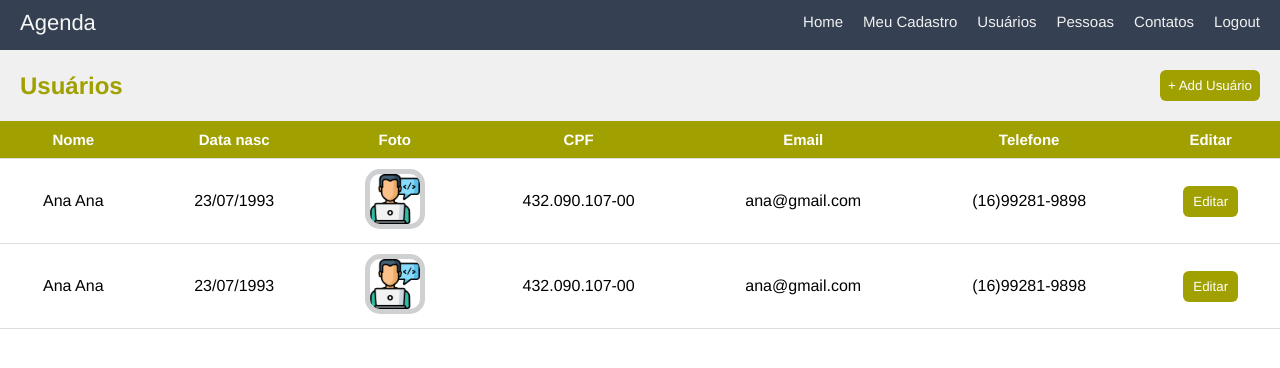
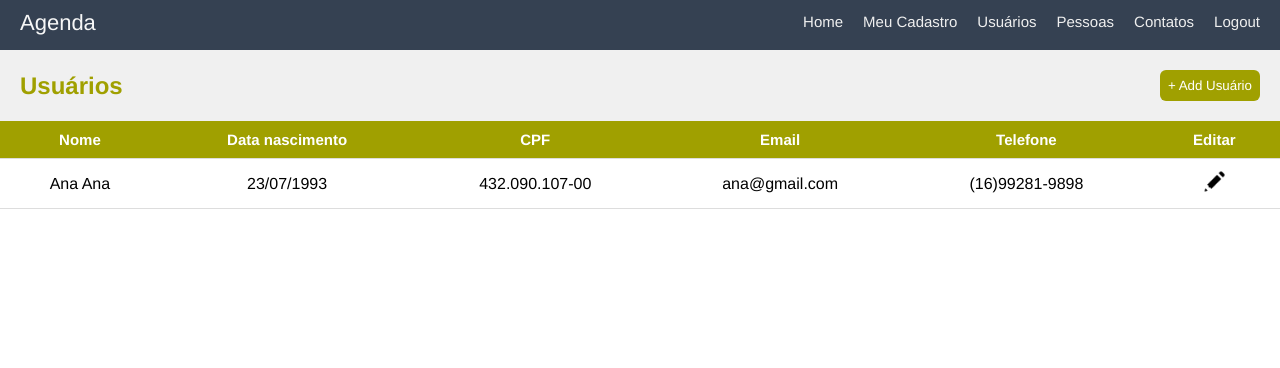
Before and after one commit to DandaraF/controle_agenda_pessoal, a Vue app: page /usuarios in a window 1280 px wide. Shown: the top 368 px of the page. Built offline with nearby package versions, Linux system fonts and the light colour scheme.

Commit message:
create router for edit user

```diff
--- a/src/components/Button.vue
+++ b/src/components/Button.vue
@@ -32,9 +32,9 @@ button{
  button:nth-child(1){
   background-color: rgb(160, 160, 0);
 }
- button:nth-child(2){
+ /* button:nth-child(2){
   background-color: #f80000;
-}
+} */
 
 /* .add_new{
   padding: 10px 20px;
--- a/src/router/index.js
+++ b/src/router/index.js
@@ -25,6 +25,16 @@ const routes = [
     component: () => import(/* webpackChunkName: "users" */ '../views/Users.vue')
   },
   {
+    path: '/usuarios/editar',
+    name: 'user_edit',
+    component: () => import(/* webpackChunkName: "user_edit" */ '../views/users/EditUser.vue')
+  },
+  {
+    path: '/usuarios/cadastrar',
+    name: 'user_register',
+    component: () => import(/* webpackChunkName: "user_register" */ '../views/users/RegisterUser.vue')
+  },
+  {
     path: '/pessoas',
     name: 'people',
     component: () => import(/* webpackChunkName: "people" */ '../views/People.vue')
@@ -36,6 +46,7 @@ const routes = [
   },
 
 
+
 ]
 
 const router = createRouter({
--- a/src/views/People.vue
+++ b/src/views/People.vue
@@ -40,8 +40,6 @@
     </div>
   </div>
 
-
-
   </div>
  </template>
 
@@ -67,7 +65,6 @@ h2{
 
 #search{
   width: 25px;
-
 }
 
 .content-people-header{
@@ -118,9 +115,7 @@ th,td{
   word-break: break-all;
   text-align: center;
 }
-td{
-  min-width: 160px;
-}
+
 
 .address{
   max-width: 350px;
--- a/src/views/Users.vue
+++ b/src/views/Users.vue
@@ -1,11 +1,10 @@
 <template>
   <div class="container-users">
   <div class="table">
+
     <div class="table_header">
       <h2>Usuários</h2>
-
       <Button text_button="+ Add Usuário"/>
-
     </div>
 
     <div class="table_section">
@@ -13,8 +12,7 @@
         <thead>
           <tr>
             <th>Nome</th>
-            <th>Data nasc</th>
-            <th>Foto</th>
+            <th class="birthday">Data nascimento</th>
             <th>CPF</th>
             <th>Email</th>
             <th>Telefone</th>
@@ -25,28 +23,20 @@
           <tr>
             <td>Ana Ana</td>
             <td>23/07/1993</td>
-            <td><img src="../../public/img/avatar.png" alt=""></td>
             <td>432.090.107-00</td>
             <td>ana@gmail.com</td>
             <td>(16)99281-9898</td>
-            <td><Button text_button="Editar"/></td>
-          </tr>
 
-          <tr>
-            <td>Ana Ana</td>
-            <td>23/07/1993</td>
-            <td><img src="../../public/img/avatar.png" alt=""></td>
-            <td>432.090.107-00</td>
-            <td>ana@gmail.com</td>
-            <td>(16)99281-9898</td>
-            <td><Button text_button="Editar"/></td>
+            <td>
+              <router-link  to="/usuarios/editar" id="edit_user" >
+               <img class="icon-edit" src="../../public/img/edit.png" alt="Editar">
+              </router-link>
+            </td>
           </tr>
         </tbody>
       </table>
     </div>
   </div>
-
-
 
   </div>
  </template>
@@ -85,7 +75,6 @@ h2{
   color: #000;
 }
 
-
 .table_section{
   height: 500px;
   overflow: auto;
@@ -93,14 +82,11 @@ h2{
 
 table{
   width: 100%;
-  /* table-layout: fixed; */
   min-width: 900px;
   border-collapse: collapse;
 }
 
 thead th{
-  /* position: sticky; */
-  /* top:0; */
   background-color: rgb(160, 160, 0);
   color: #fff;
   font-size: 15px;
@@ -112,18 +98,10 @@ th,td{
   text-align: center;
 }
 
-td img{
-  height: 60px;
-  width: 60px;
-  object-fit: cover;
-  border-radius: 15px;
-  border: 5px solid #ced0d2;
-}
-
 tr:hover td{
   color: #8ca01bfb;
-  cursor: pointer;
   background-color: #8ca01b09;
+  cursor: context-menu;
 }
 ::placeholder{
   color:#8ca01bd2;
@@ -133,6 +111,14 @@ tr:hover td{
   height: 5px;
   width: 5px;
 }
+.icon-edit{
+  width: 25px;
+}
+
+.icon-edit:hover{
+  opacity: 0.7;
+}
+
 
 
 
--- /dev/null
+++ b/src/views/users/EditUser.vue
@@ -0,0 +1,11 @@
+<template>
+    editar
+</template>
+
+<script>
+export default {
+  name: 'EditUser',
+
+}
+
+</script>
--- /dev/null
+++ b/src/views/users/RegisterUser.vue
@@ -0,0 +1,11 @@
+<template>
+    register
+</template>
+
+<script>
+export default {
+  name: 'RegisterUser',
+
+}
+
+</script>
```
Also changed, not shown: public/img/delete.png (added), public/img/edit.png (added).
